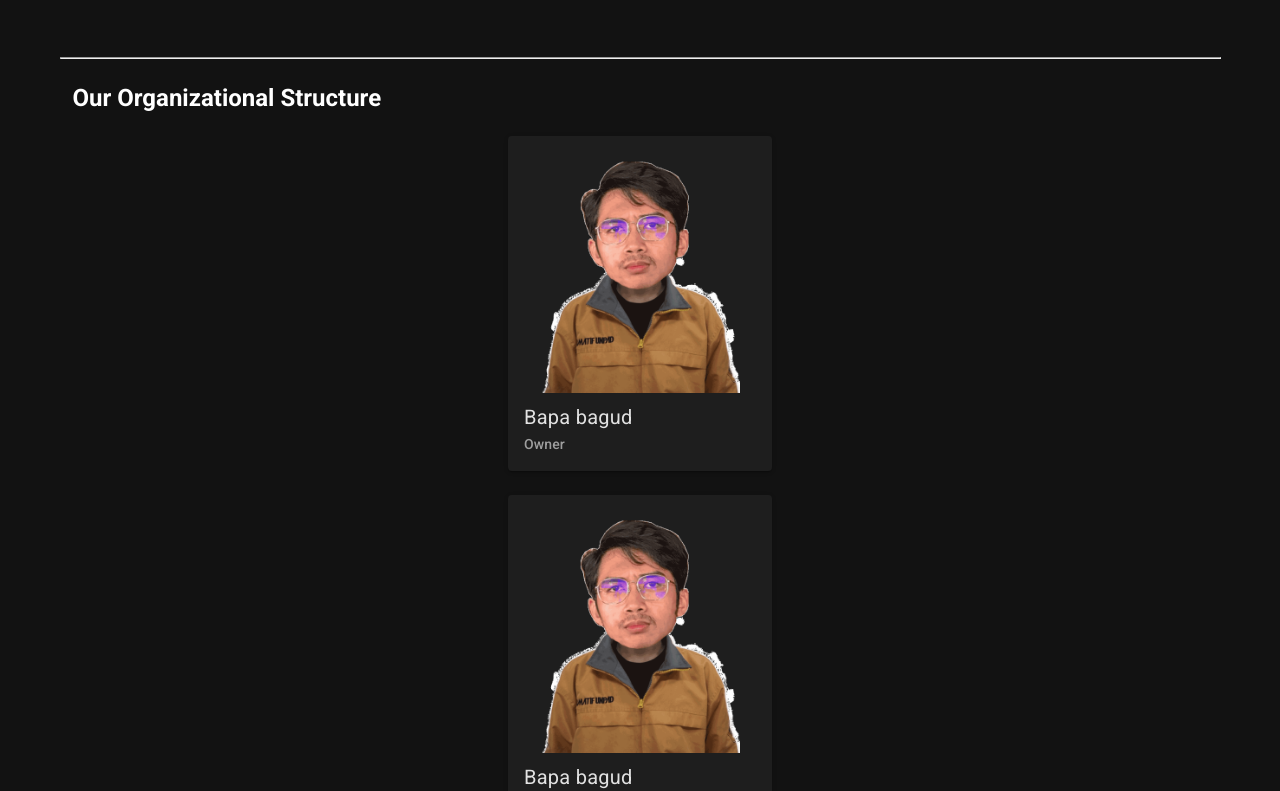
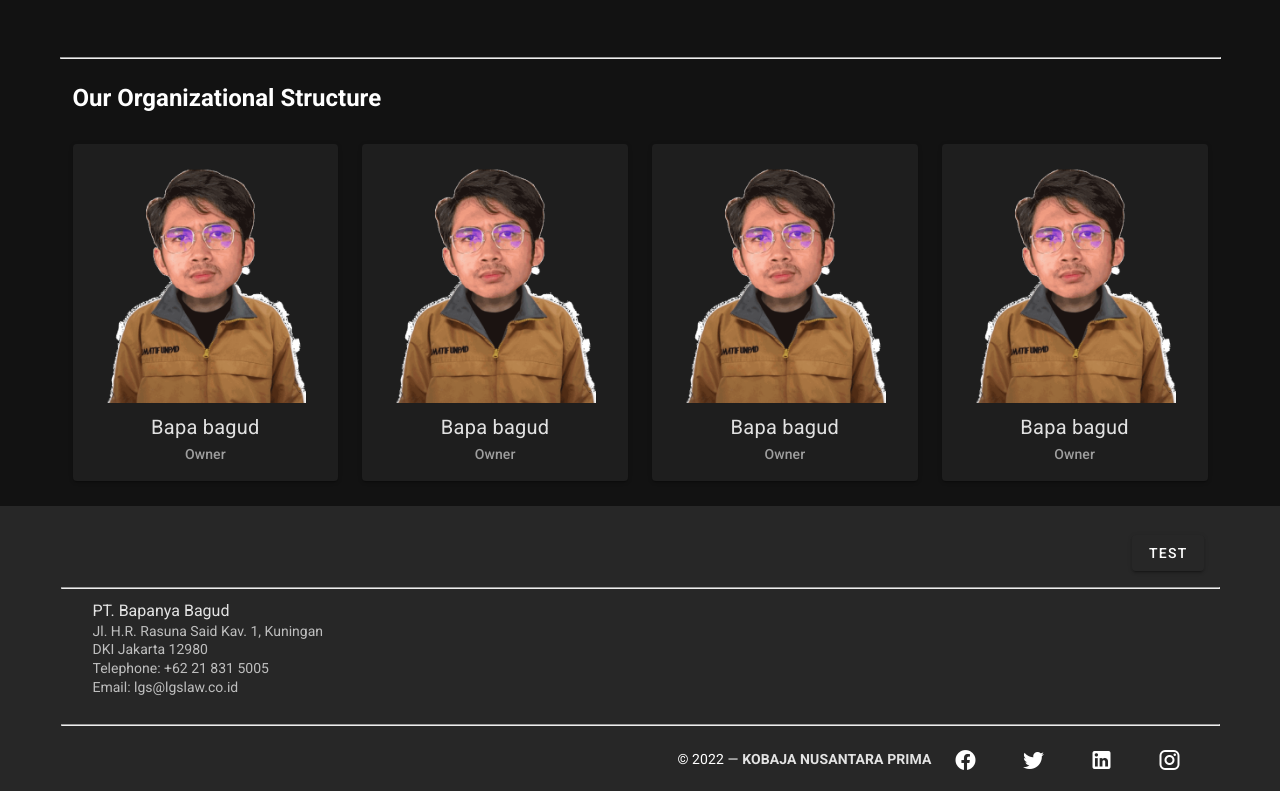
Before and after one commit to wajibdiisi/KobajaWeb, a Vue app: page /adoption in a window 1280 px wide. Shown: the part 1701-2492 px from the top of the page. Built offline with nearby package versions, Linux system fonts and the light colour scheme.

Commit message:
abous us

```diff
--- a/src/views/Adoption.vue
+++ b/src/views/Adoption.vue
@@ -3,18 +3,25 @@
     <!-- Tulisan -->
     <v-container>
       <v-row class="mt-200 justify-center align-center">
-        <v-img class="mt-200" max-height="350" max-width="250" src="@/assets/logo kobaja v.2 trans.png"></v-img>
+        <v-img
+          class="mt-200"
+          max-height="350"
+          max-width="250"
+          src="@/assets/logo kobaja v.2 trans.png"
+        ></v-img>
         <v-row class="my-7 justify-center align-center">
           <h1 class="mb-3 text--primary">PT. Kobaja Prima Nusantara Prima</h1>
           <p class="mx-10 mt-7 text--secondary text-justify">
-            PT Kobaja Nusantara Prima has been developed since August 31, 2018. Main strategy of PT Kobaja Nusantara Prima is leading the
-            company into the best and trustable company in providing steel trading and raw material. We are giving the best value and
-            solution to the customer.The main business of the company is steel trading, providing raw material and mineral to support the
-            development of steel industry continually.
+            PT Kobaja Nusantara Prima has been developed since August 31, 2018.
+            Main strategy of PT Kobaja Nusantara Prima is leading the company
+            into the best and trustable company in providing steel trading and
+            raw material. We are giving the best value and solution to the
+            customer.The main business of the company is steel trading,
+            providing raw material and mineral to support the development of
+            steel industry continually.
           </p>
           <!-- <v-btn to="/" x-small color="orange"> Learn More </v-btn> -->
         </v-row>
-
       </v-row>
     </v-container>
 
@@ -26,15 +33,19 @@
             <v-col cols="12">
               <div class="mt-2">
                 <h2>Our Business Preview</h2>
-                <v-img class="my-3" max-height="250" src="@/assets/bannerabout.jpg"></v-img>
+                <v-img
+                  class="my-3"
+                  max-height="250"
+                  src="@/assets/bannerabout.jpg"
+                ></v-img>
                 <p class="font-weight-regular text--secondary text-justify">
-                  Steel Industry is supporting national development in
-                  many fields, and Indonesia has many natural resources such as, iron
-                  ore, coal, and other raw minerals that can support
-                  national steel industry in facing global market challenge. Based on UU No.4/2009 about Mineral and Coal and
-                  Permen ESDM No.7/2012 and also Permen 20/2013,
-                  investment in mineral mining and process has been
-                  increased significantly, especially in providing raw
+                  Steel Industry is supporting national development in many
+                  fields, and Indonesia has many natural resources such as, iron
+                  ore, coal, and other raw minerals that can support national
+                  steel industry in facing global market challenge. Based on UU
+                  No.4/2009 about Mineral and Coal and Permen ESDM No.7/2012 and
+                  also Permen 20/2013, investment in mineral mining and process
+                  has been increased significantly, especially in providing raw
                   material for the steel industry
                 </p>
                 <!-- <h3 class="font-weight-regular">
@@ -72,18 +83,15 @@
             <v-col>
               <h2 class="text--primary">Our Vision</h2>
               <p>
-                Leading the company into the best
-                company in providing steel trading and
-                raw material for the steel industry
+                Leading the company into the best company in providing steel
+                trading and raw material for the steel industry
               </p>
             </v-col>
             <v-col>
               <h2 class="text--primary">Our Mission</h2>
               <p>
-                Providing high quality and the best
-                price of steel trading and raw material
-                for the steel industry and other
-                related industries
+                Providing high quality and the best price of steel trading and
+                raw material for the steel industry and other related industries
               </p>
             </v-col>
           </v-row>
@@ -110,13 +118,15 @@
             <v-col cols="12">
               <h2 class="text--primary">Our Scope of Business</h2>
               <p class="font-weight-regular text--secondary text-justify">
-                  We trades in various commodity including, but not limited to, raw materials, energy, consumable. Our trade consists of the iron & steel industry, the ferro alloy industry, foundry industry, and other industries of the same nature.
-
+                We trades in various commodity including, but not limited to,
+                raw materials, energy, consumable. Our trade consists of the
+                iron & steel industry, the ferro alloy industry, foundry
+                industry, and other industries of the same nature.
               </p>
               <v-img
-                    src="@/assets/scope.png"
-                    width="1000"
-                    class="d-flex mx-auto my-4"
+                src="@/assets/scope.png"
+                width="1000"
+                class="d-flex mx-auto my-4"
               ></v-img>
               <!-- <v-row class="mt-4 justify-center align-center">
                 <v-col lg="6" md="6" sm="12">
@@ -177,71 +187,79 @@
           <v-row>
             <v-col cols="12">
               <div class="mt-2">
-              <h2 class="text--primary">Our Organizational Structure</h2>
-              <v-row>
-                  <v-col cols="12" class="d-flex justify-center mt-5">
+                <h2 class="text--primary">Our Organizational Structure</h2>
+                <v-row class="mt-4">
+                  <v-col cols="3" class="d-flex justify-center">
                     <v-card height="auto" width="auto">
                       <v-img
                         src="@/assets/bagus.png"
-                        max-width="200"
+                        max-width="250"
                         class="mx-8 mt-4"
                       >
                       </v-img>
                       <v-card-text class="pt-2">
-                        <div class="text-h6 font-weight-regular">
+                        <div class="text-h6 font-weight-regular text-center">
                           Bapa bagud
                         </div>
-                        <div class="font-weight-medium grey--text">Owner</div>
+                        <div class="font-weight-medium grey--text text-center">
+                          Owner
+                        </div>
                       </v-card-text>
                     </v-card>
                   </v-col>
 
-                  <v-col cols="12" class="d-flex justify-center">
+                  <v-col cols="3" class="d-flex justify-center">
                     <v-card height="auto" width="auto">
                       <v-img
                         src="@/assets/bagus.png"
-                        max-width="200"
+                        max-width="250"
                         class="mx-8 mt-4"
                       >
                       </v-img>
                       <v-card-text class="pt-2">
-                        <div class="text-h6 font-weight-regular">
+                        <div class="text-h6 font-weight-regular text-center">
                           Bapa bagud
                         </div>
-                        <div class="font-weight-medium grey--text">Owner</div>
+                        <div class="font-weight-medium grey--text text-center">
+                          Owner
+                        </div>
                       </v-card-text>
                     </v-card>
                   </v-col>
 
-                  <v-col cols="6" class="d-flex justify-end">
+                  <v-col cols="3" class="d-flex justify-center">
                     <v-card height="auto" width="auto">
                       <v-img
                         src="@/assets/bagus.png"
-                        max-width="200"
+                        max-width="250"
                         class="mx-8 mt-4"
                       >
                       </v-img>
                       <v-card-text class="pt-2">
-                        <div class="text-h6 font-weight-regular">
+                        <div class="text-h6 font-weight-regular text-center">
                           Bapa bagud
                         </div>
-                        <div class="font-weight-medium grey--text">Owner</div>
+                        <div class="font-weight-medium grey--text text-center">
+                          Owner
+                        </div>
                       </v-card-text>
                     </v-card>
                   </v-col>
-                  <v-col cols="6" class="d-flex justify-start">
+                  <v-col cols="3" class="d-flex justify-center">
                     <v-card height="auto" width="auto">
                       <v-img
                         src="@/assets/bagus.png"
-                        max-width="200"
+                        max-width="250"
                         class="mx-8 mt-4"
                       >
                       </v-img>
                       <v-card-text class="pt-2">
-                        <div class="text-h6 font-weight-regular">
+                        <div class="text-h6 font-weight-regular text-center">
                           Bapa bagud
                         </div>
-                        <div class="font-weight-medium grey--text">Owner</div>
+                        <div class="font-weight-medium grey--text text-center">
+                          Owner
+                        </div>
                       </v-card-text>
                     </v-card>
                   </v-col>
@@ -251,8 +269,6 @@
           </v-row>
         </v-container>
       </v-card>
-
-
     </v-container>
   </div>
 </template>
```
Also changed, not shown: 1 other file (tests, documents, lock files or other folders).
